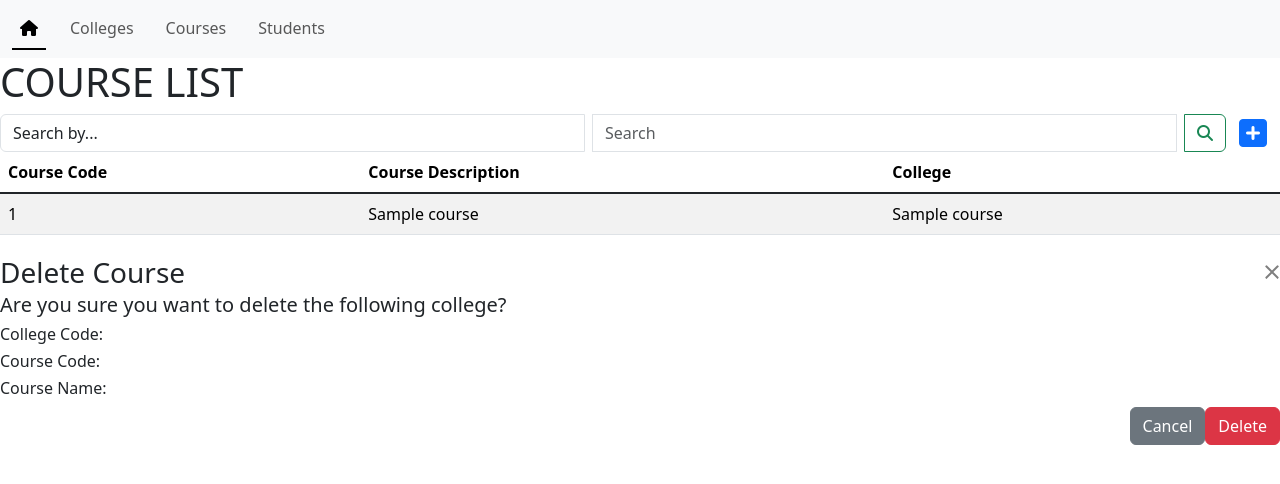
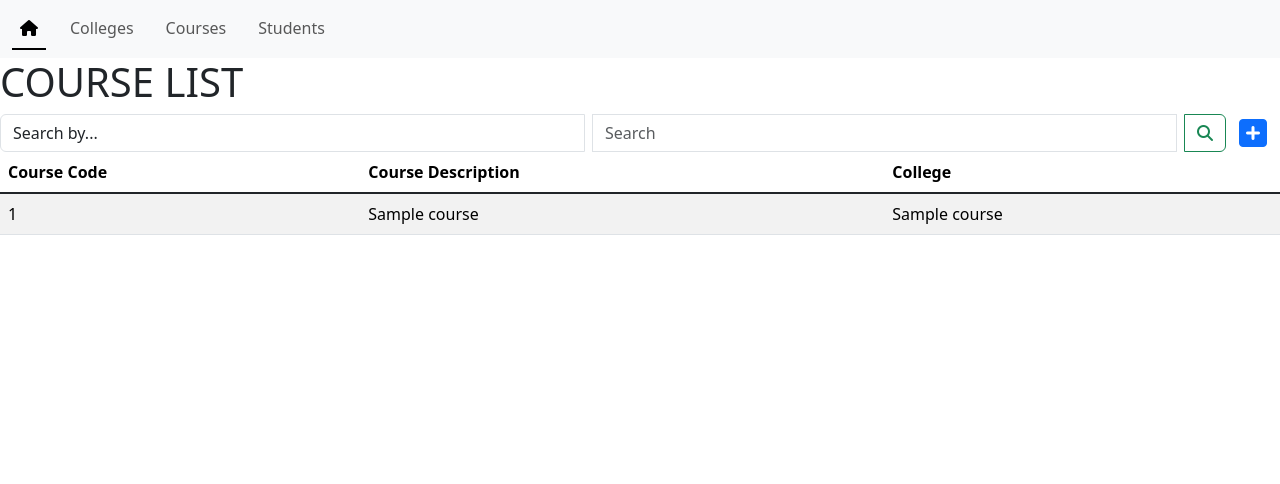
Before and after one commit to janellasuzanne/SSIS_web, a Flask app: template app/templates/course.html in a window 1280 px wide. Shown: the top 484 px of the page. Run offline with Flask 3, Linux system fonts and the light colour scheme; the template is opened without the code that fills it: most values are stand-ins (such as "Sample title", 1, 10 or a date in 2020); form fields are guessed from the names that the template uses; some libraries are stand-ins or nearby versions.

Commit message:
Feat: Delete Course

```diff
--- a/app/controller/course/controller.py
+++ b/app/controller/course/controller.py
@@ -29,7 +29,7 @@ def course_view():
 
 @course.route('/delete_course', methods=['POST'])
 def delete_course():
-    if request.method == 'POST':
+    if request.method == "POST":
         course_code = request.form['code']
         if course_code:
             result = CourseModel.delete_course(course_code)
--- a/app/static/updateDelete.js
+++ b/app/static/updateDelete.js
@@ -160,8 +160,10 @@ document.addEventListener('DOMContentLoaded', function () {
 
                 // Update hidden input field, if it exists (e.g., for codes)
                 const hiddenInput = modal.querySelector(`#hidden${capitalizeFirstLetter(key)}`);
+                console.log("HiddenInput Element: ", hiddenInput);
                 if (hiddenInput) {
                     hiddenInput.value = value;
+                    console.log("HiddenInput Input: ", hiddenInput.value);
                 }
             }
         }
--- a/app/templates/course.html
+++ b/app/templates/course.html
@@ -31,7 +31,7 @@
     </thead>
     <tbody class="table-group-divider">
     {% for course in courses %}
-      <tr class="clickable-row" data-code="{{ course[0] }}" data-name="{{ course[1] }}" data-collegeCode="{{ course[2] }}">
+      <tr class="clickable-row" data-code="{{ course[0] }}" data-name="{{ course[1] }}" data-collegecode="{{ course[2] }}">
         <td>{{ course[0] }}</td>
         <td>{{ course[1] }}</td>
         <td>{{ course[2] }}</td>
@@ -76,7 +76,7 @@
 </div>
 
 <!-- Delete Course Modal -->
-<div class="modal fade" id="deleteCourseModal" tabindex="-1" aria-labelledby="deleteModalLabel" aria-hidden="true"></div>
+<div class="modal fade" id="deleteCourseModal" tabindex="-1" aria-labelledby="deleteModalLabel" aria-hidden="true">
   <div class="modal-dialog">
     <div class="modal-content">
       <div class="modal-header">
@@ -86,11 +86,11 @@
       <form action="{{ url_for('course.delete_course') }}" method="POST">
         <input type="hidden" name="csrf_token" value="{{ csrf_token() }}">
         <div class="modal-body">
-          <h5 class="confirmation-message">Are you sure you want to delete the following college?</h5>
-          <h6>College Code: <strong id="collegecode"></strong></h6>
+          <h5 class="confirmation-message">Are you sure you want to delete the following course?</h5>
+          <h6>College: <strong id="collegecode"></strong></h6>
           <h6>Course Code: <strong id="code"></strong></h6>
           <h6>Course Name: <strong id="name"></strong></h6>
-          <input type="hidden" name="code" id="hiddenCourseCode">
+          <input type="hidden" name="code" id="hiddenCode">
         </div>
         <div class="modal-footer">
           <button type="button" class="btn btn-secondary" data-bs-dismiss="modal">Cancel</button>
```
